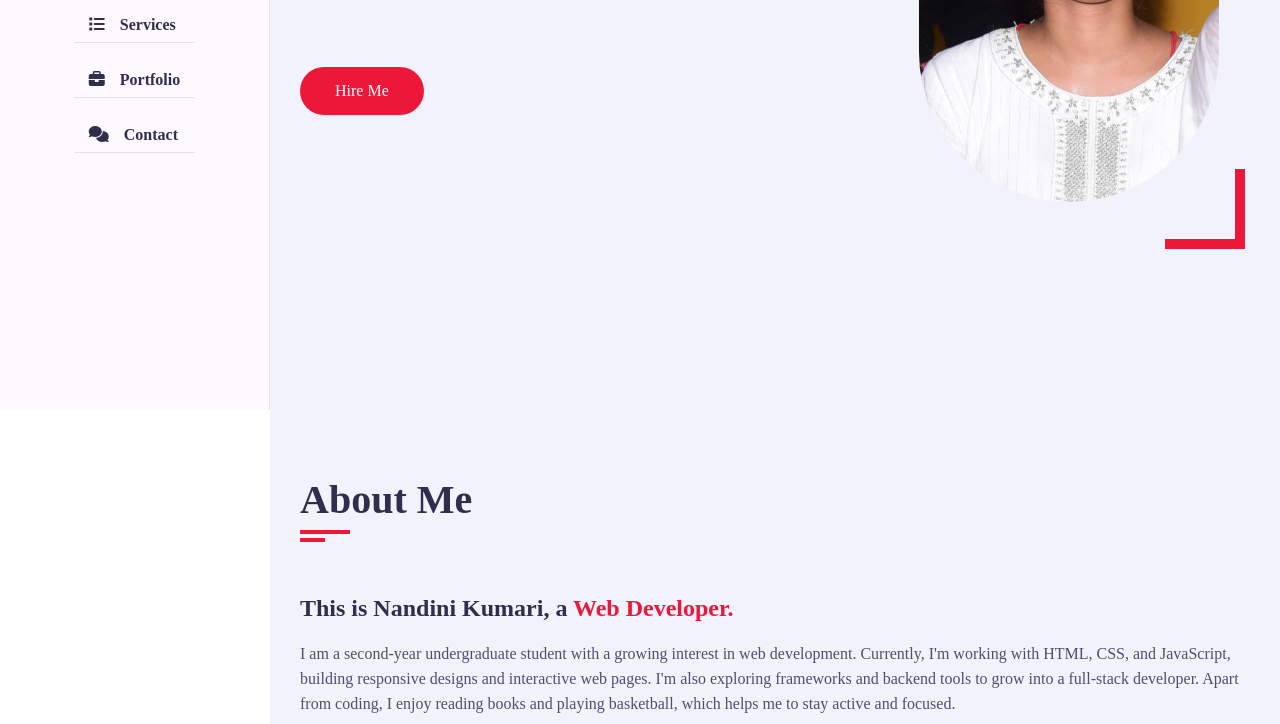
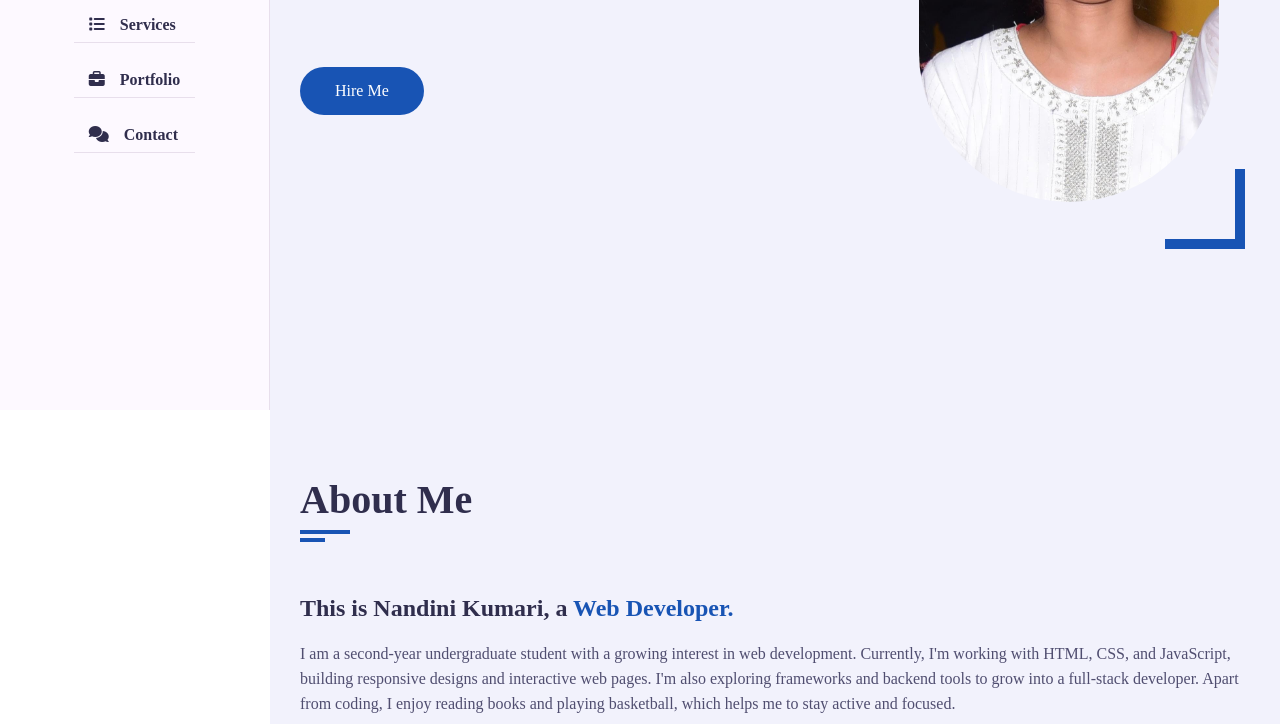
Before and after one commit to Nandinikumari1/portfolio_mine, a plain HTML site: page index.html in a window 1280 px wide. Shown: the part 390-1114 px from the top of the page. Drawn offline with nearby package versions, Linux system fonts and the light colour scheme; a web font is replaced by a local one.

Commit message:
color changed

```diff
--- a/index.html
+++ b/index.html
@@ -7,7 +7,7 @@
     <title>Nandini</title>
     <!-- ===== CSS FILES ====== -->
      <link rel="stylesheet" href="css/style.css">
-     <link rel="stylesheet" href="css/skins/color-1.css">
+     <link rel="stylesheet" href="css/skins/color-4.css">
      <link rel="stylesheet" href="https://cdnjs.cloudflare.com/ajax/libs/font-awesome/6.7.2/css/all.min.css">
      <!-- ====== Style Switcher ======= -->
      <link rel="stylesheet" href="css/skins/color-1.css" class="alternate-style" title="color-1" disabled>
```
